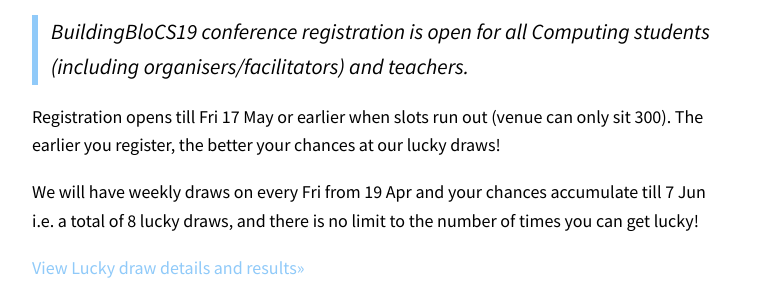
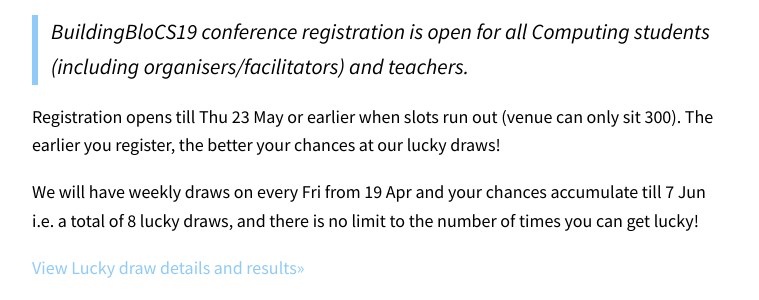
Before and after one commit to buildingblocs/2019, a Jekyll site: the page built from register/index.md, in a window 1280 px wide and 900 px high. Shown: the part 158-458 px from the top of the window, without its empty margins (260-1019 px from the left). Built offline with Jekyll 4.4.1, drawn with Linux system fonts in a browser that asks for light colours; some web fonts are replaced; our own code applies the rules of GitHub Pages for plain Markdown files.

Commit message:
fixed registration deadline

```diff
--- a/register/index.md
+++ b/register/index.md
@@ -6,7 +6,7 @@
 
 >BuildingBloCS19 conference registration is open for all Computing students (including organisers/facilitators) and teachers.
 
-Registration opens till Fri 17 May or earlier when slots run out (venue can only sit 300). The earlier you register, the better your chances at our lucky draws!
+Registration opens till Thu 23 May or earlier when slots run out (venue can only sit 300). The earlier you register, the better your chances at our lucky draws!
 
 We will have weekly draws on every Fri from 19 Apr and your chances accumulate till 7 Jun i.e. a total of 8 lucky draws, and there is no limit to the number of times you can get lucky!
 
```
